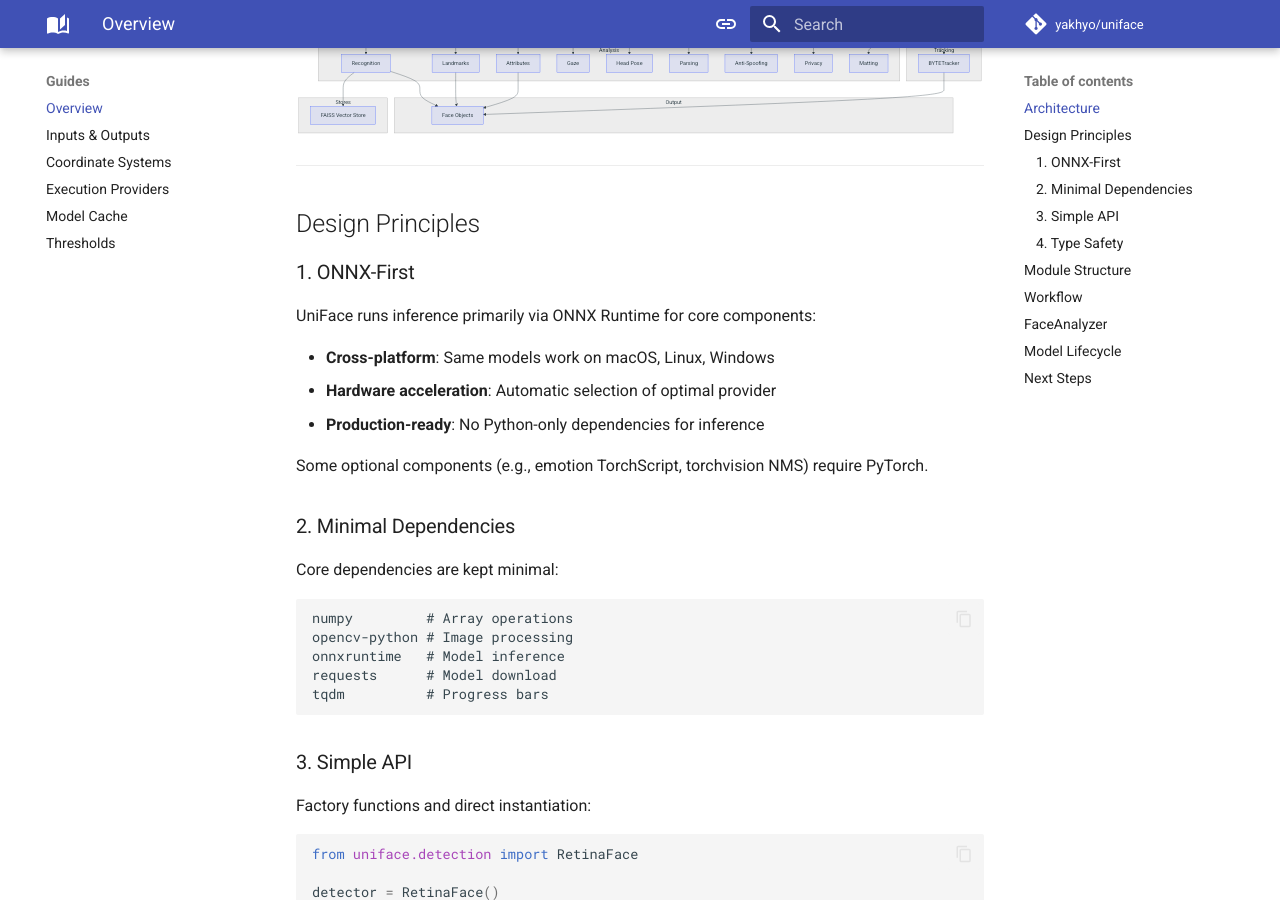
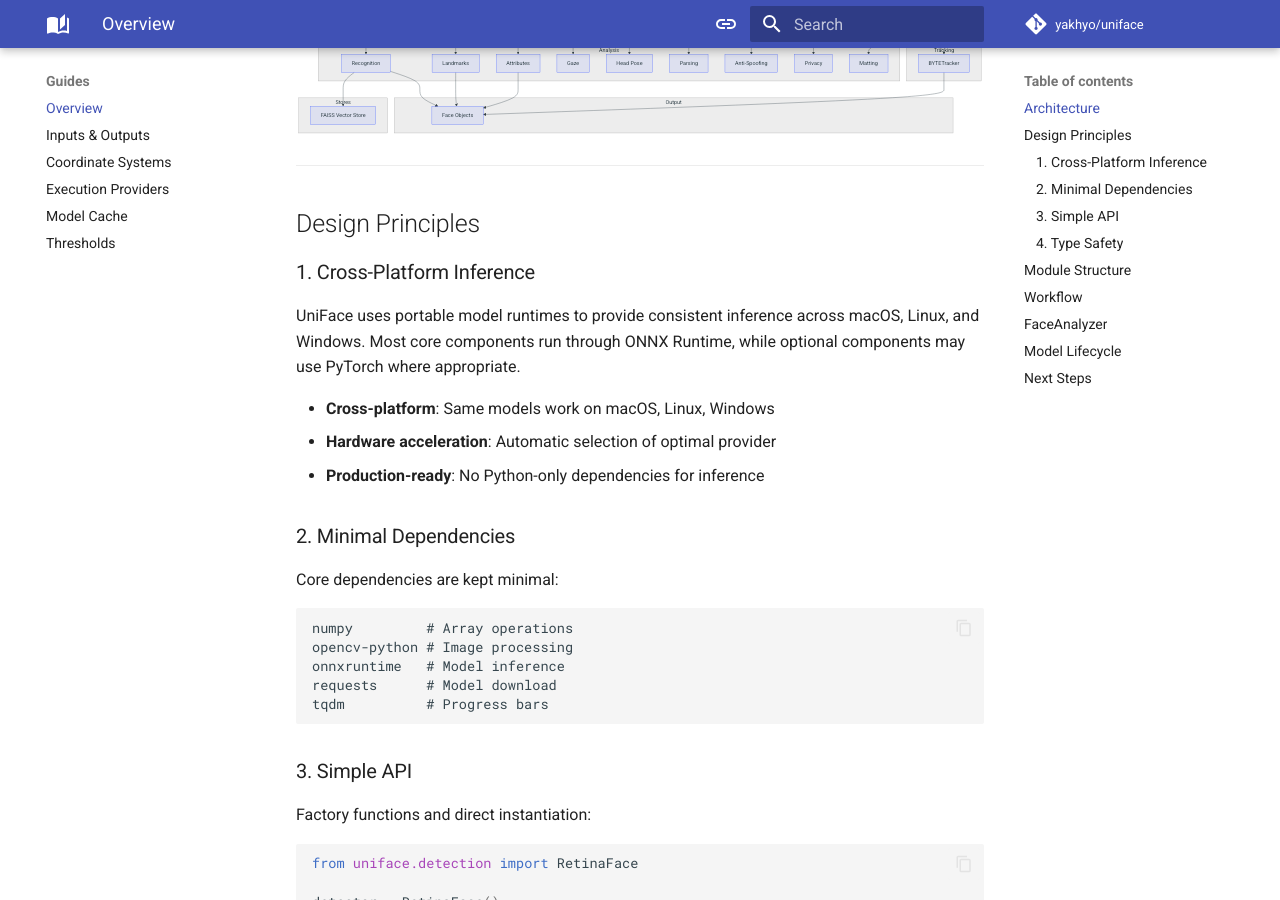
Before and after one commit to yakhyo/uniface, an MkDocs documentation site: the page built from docs/concepts/overview.md, in a window 1280 px wide and 900 px high, scrolled down 578 px. Built offline with MkDocs 1.6.1 and Material for MkDocs 9.7.7, drawn with Linux system fonts in a browser that asks for light colours; comment, search, counter and statistics services are not loaded.

Commit message:
chore: Update Documentation

```diff
--- a/docs/concepts/overview.md
+++ b/docs/concepts/overview.md
@@ -64,15 +64,13 @@ graph TB
 
 ## Design Principles
 
-### 1. ONNX-First
+### 1. Cross-Platform Inference
 
-UniFace runs inference primarily via ONNX Runtime for core components:
+UniFace uses portable model runtimes to provide consistent inference across macOS, Linux, and Windows. Most core components run through ONNX Runtime, while optional components may use PyTorch where appropriate.
 
 - **Cross-platform**: Same models work on macOS, Linux, Windows
 - **Hardware acceleration**: Automatic selection of optimal provider
 - **Production-ready**: No Python-only dependencies for inference
-
-Some optional components (e.g., emotion TorchScript, torchvision NMS) require PyTorch.
 
 ### 2. Minimal Dependencies
 
--- a/mkdocs.yml
+++ b/mkdocs.yml
@@ -1,5 +1,5 @@
 site_name: UniFace
-site_description: All-in-One Face Analysis Library with ONNX Runtime
+site_description: A Unified Face Analysis Library for Python
 site_author: Yakhyokhuja Valikhujaev
 site_url: https://yakhyo.github.io/uniface
 
--- a/pyproject.toml
+++ b/pyproject.toml
@@ -1,7 +1,7 @@
 [project]
 name = "uniface"
 version = "3.5.1rc1"
-description = "UniFace: A Comprehensive Library for Face Detection, Recognition, Tracking, Landmark Analysis, Face Parsing, Gaze Estimation, Age, and Gender Detection"
+description = "UniFace: A Unified Face Analysis Library for Python"
 readme = "README.md"
 license = "MIT"
 authors = [{ name = "Yakhyokhuja Valikhujaev", email = "yakhyo9696@gmail.com" }]
```
Also changed, not shown: README.md (+4 -4 lines), docs/index.md (+4 -4 lines), docs/notebooks.md (+1 -1 lines), 13 other files.
